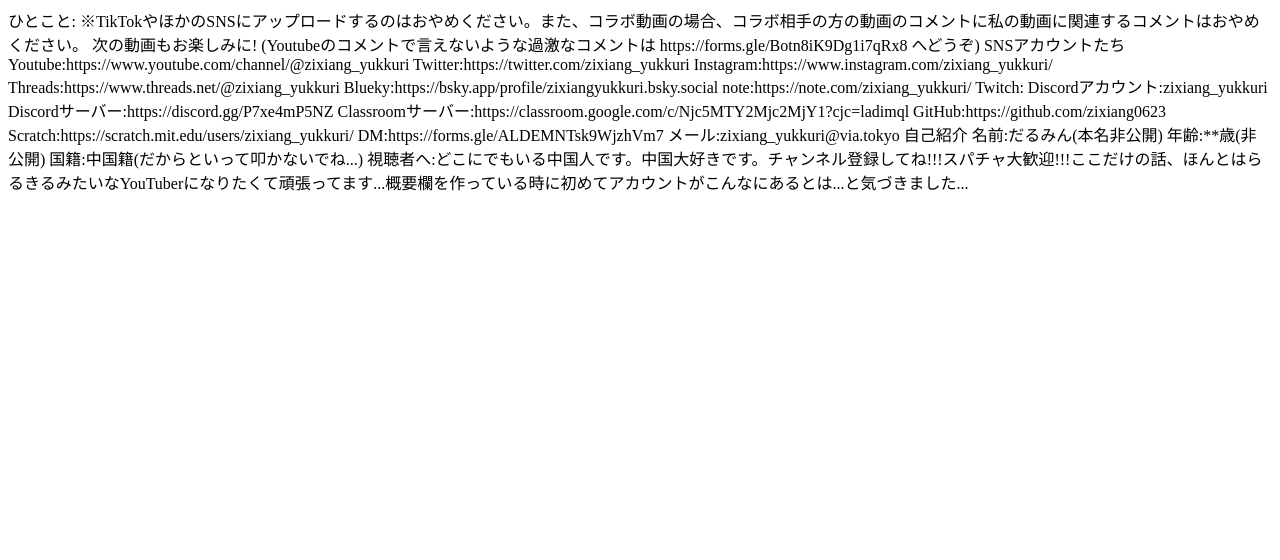
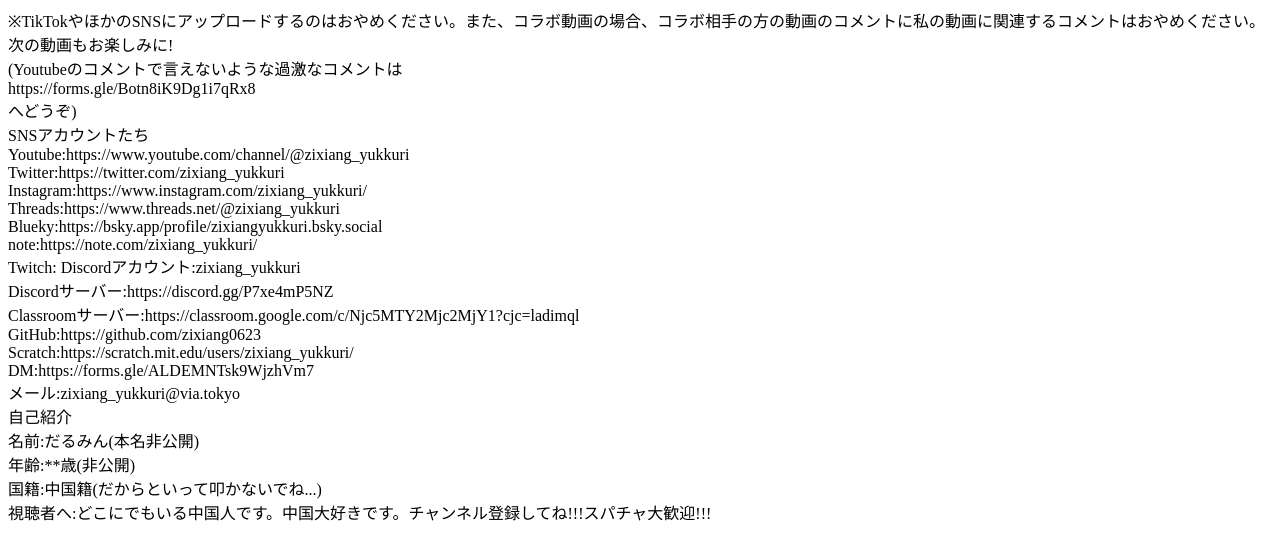
Before and after one commit to zixiang0623/-, a plain HTML site: page index.html in a window 1280 px wide. Drawn offline with Linux system fonts and the light colour scheme.

Commit message:
Update index.html

```diff
--- a/index.html
+++ b/index.html
@@ -6,31 +6,30 @@
     <title>自己紹介</title>
 </head>
 <body>
-  ひとこと:
 ※TikTokやほかのSNSにアップロードするのはおやめください。また、コラボ動画の場合、コラボ相手の方の動画のコメントに私の動画に関連するコメントはおやめください。
-次の動画もお楽しみに!
-(Youtubeのコメントで言えないような過激なコメントは
-https://forms.gle/Botn8iK9Dg1i7qRx8
-へどうぞ)
-SNSアカウントたち
-Youtube:https://www.youtube.com/channel/@zixiang_yukkuri
-Twitter:https://twitter.com/zixiang_yukkuri
-Instagram:https://www.instagram.com/zixiang_yukkuri/
-Threads:https://www.threads.net/@zixiang_yukkuri
-Blueky:https://bsky.app/profile/zixiangyukkuri.bsky.social
-note:https://note.com/zixiang_yukkuri/
+次の動画もお楽しみに!<br>
+(Youtubeのコメントで言えないような過激なコメントは<br>
+https://forms.gle/Botn8iK9Dg1i7qRx8<br>
+へどうぞ)<br>
+SNSアカウントたち<br>
+Youtube:https://www.youtube.com/channel/@zixiang_yukkuri<br>
+Twitter:https://twitter.com/zixiang_yukkuri<br>
+Instagram:https://www.instagram.com/zixiang_yukkuri/<br>
+Threads:https://www.threads.net/@zixiang_yukkuri<br>
+Blueky:https://bsky.app/profile/zixiangyukkuri.bsky.social<br>
+note:https://note.com/zixiang_yukkuri/<br>
 Twitch:
-Discordアカウント:zixiang_yukkuri
-Discordサーバー:https://discord.gg/P7xe4mP5NZ
-Classroomサーバー:https://classroom.google.com/c/Njc5MTY2Mjc2MjY1?cjc=ladimql
-GitHub:https://github.com/zixiang0623
-Scratch:https://scratch.mit.edu/users/zixiang_yukkuri/
-DM:https://forms.gle/ALDEMNTsk9WjzhVm7
-メール:zixiang_yukkuri@via.tokyo
-自己紹介
-名前:だるみん(本名非公開)
-年齢:**歳(非公開)
-国籍:中国籍(だからといって叩かないでね...)
-視聴者へ:どこにでもいる中国人です。中国大好きです。チャンネル登録してね!!!スパチャ大歓迎!!!ここだけの話、ほんとはらるきるみたいなYouTuberになりたくて頑張ってます...概要欄を作っている時に初めてアカウントがこんなにあるとは...と気づきました...
+Discordアカウント:zixiang_yukkuri<br>
+Discordサーバー:https://discord.gg/P7xe4mP5NZ<br>
+Classroomサーバー:https://classroom.google.com/c/Njc5MTY2Mjc2MjY1?cjc=ladimql<br>
+GitHub:https://github.com/zixiang0623<br>
+Scratch:https://scratch.mit.edu/users/zixiang_yukkuri/<br>
+DM:https://forms.gle/ALDEMNTsk9WjzhVm7<br>
+メール:zixiang_yukkuri@via.tokyo<br>
+自己紹介<br>
+名前:だるみん(本名非公開)<br>
+年齢:**歳(非公開)<br>
+国籍:中国籍(だからといって叩かないでね...)<br>
+視聴者へ:どこにでもいる中国人です。中国大好きです。チャンネル登録してね!!!スパチャ大歓迎!!!<br>
 </body>
 </html>
```
